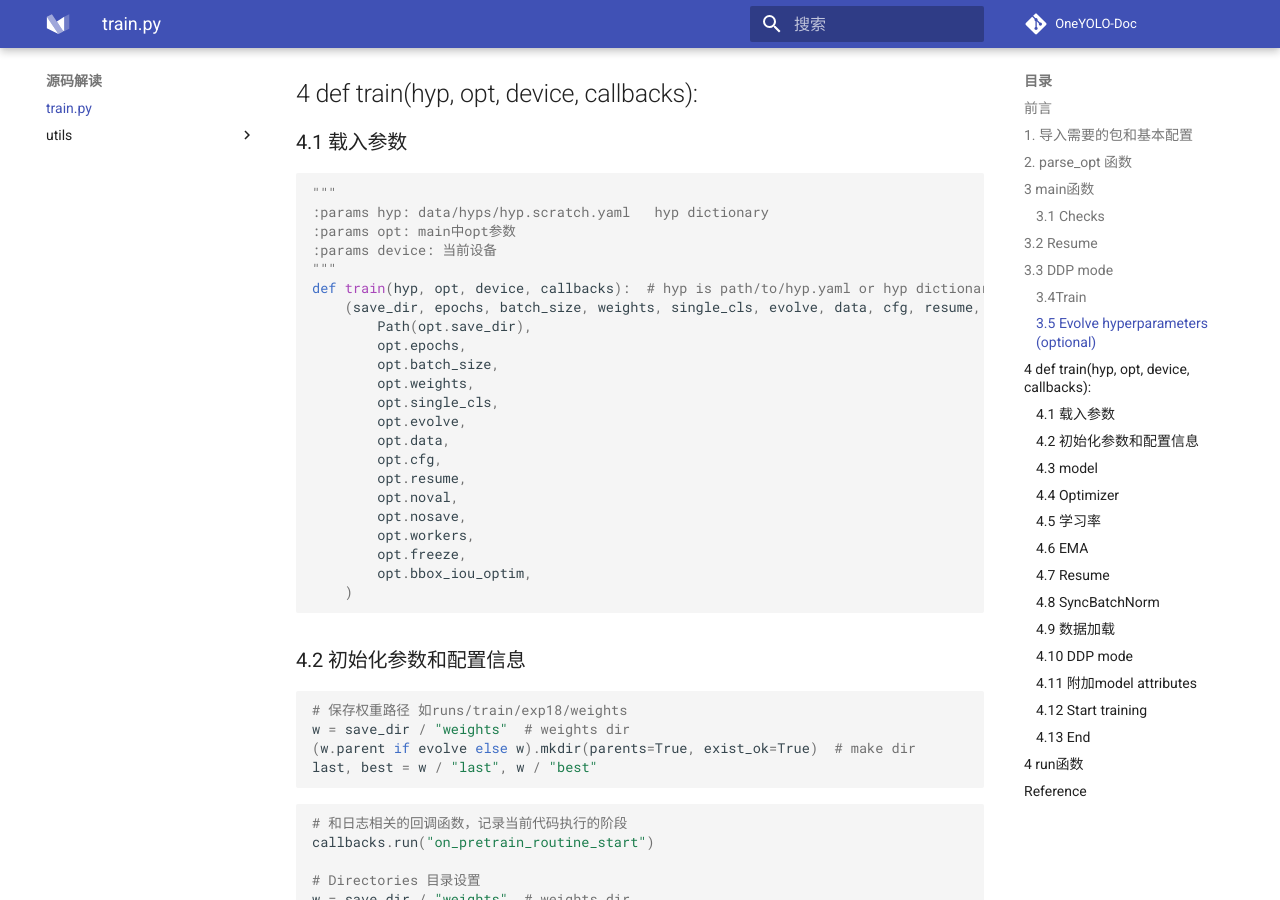
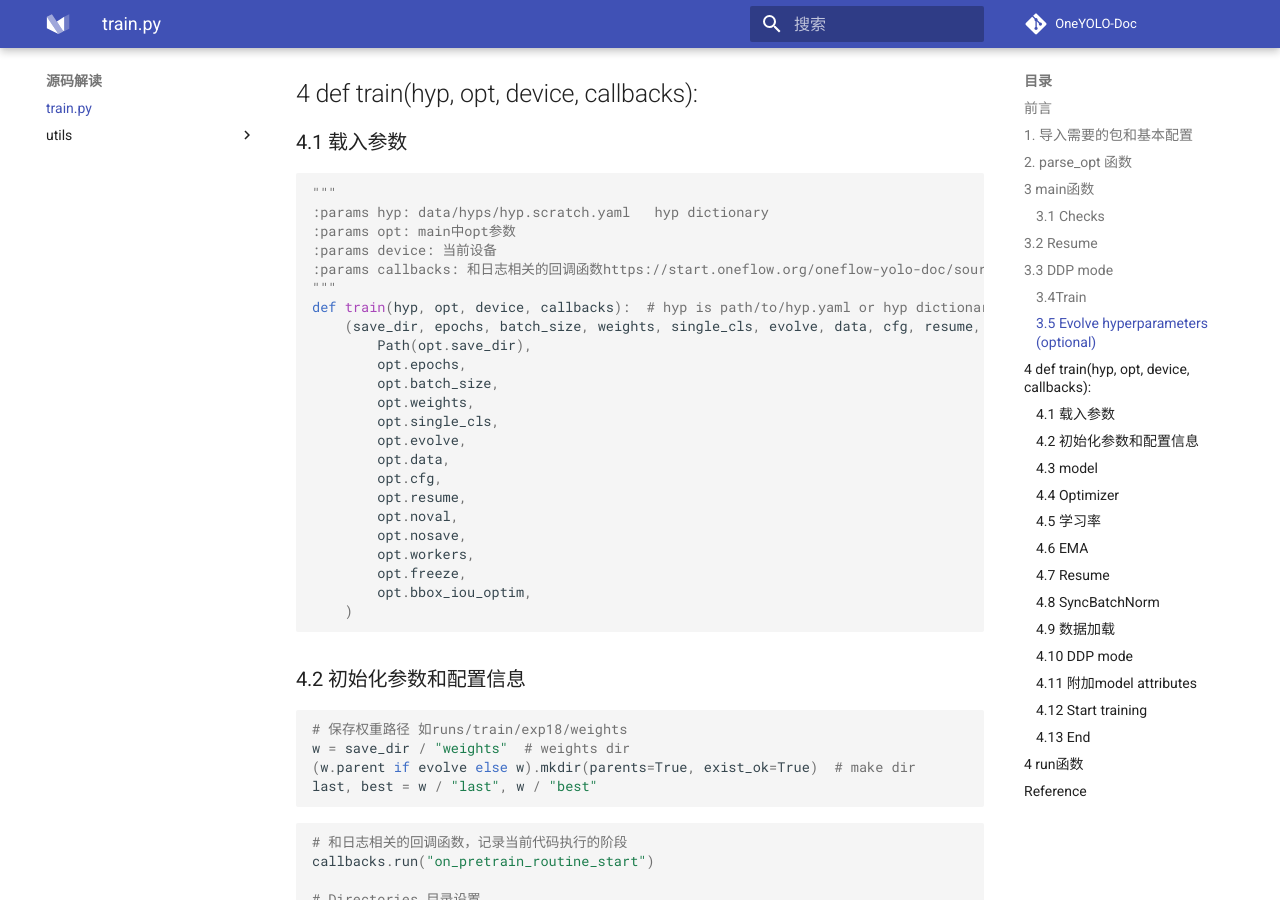
Before and after one commit to Oneflow-Inc/oneflow-yolo-doc, an MkDocs documentation site: the page built from docs/source_code_interpretation/train_py.md, in a window 1280 px wide and 900 px high, scrolled down 7512 px. Built offline with MkDocs 1.6.1 and Material for MkDocs 9.7.7, drawn with Linux system fonts in a browser that asks for light colours; comment, search, counter and statistics services are not loaded; some of the changed text lies outside the part shown.

Commit message:
source_code_interpretation/train_py.md

```diff
--- a/docs/source_code_interpretation/train_py.md
+++ b/docs/source_code_interpretation/train_py.md
@@ -396,6 +396,7 @@
 :params hyp: data/hyps/hyp.scratch.yaml   hyp dictionary
 :params opt: main中opt参数
 :params device: 当前设备
+:params callbacks: 和日志相关的回调函数https://start.oneflow.org/oneflow-yolo-doc/source_code_interpretation/callbacks_py.html
 """
 def train(hyp, opt, device, callbacks):  # hyp is path/to/hyp.yaml or hyp dictionary
     (save_dir, epochs, batch_size, weights, single_cls, evolve, data, cfg, resume, noval, nosave, workers, freeze, bbox_iou_optim) = (
@@ -898,7 +899,7 @@
 打印一些信息
 
 1. 日志: 打印训练时间、plots可视化训练结果results1.png、confusion_matrix.png 以及(‘F1’, ‘PR’, ‘P’, ‘R’)曲线变化 、日志信息
-2. 通过调用val.run() 方法验证模型准确性在 coco数据集上 + 释放显存
+2. 通过调用val.run() 方法验证在  coco数据集上 模型准确性 +  释放显存
 
 > Validate a model's accuracy on [COCO](https://cocodataset.org/#home) val or test-dev datasets.  Note that `pycocotools` metrics may be ~1% better than the equivalent repo metrics, as is visible below, due to slight differences in mAP computation.
 
```
Also changed, not shown: other parts of docs/source_code_interpretation/train_py.md (+1 -1 lines).
